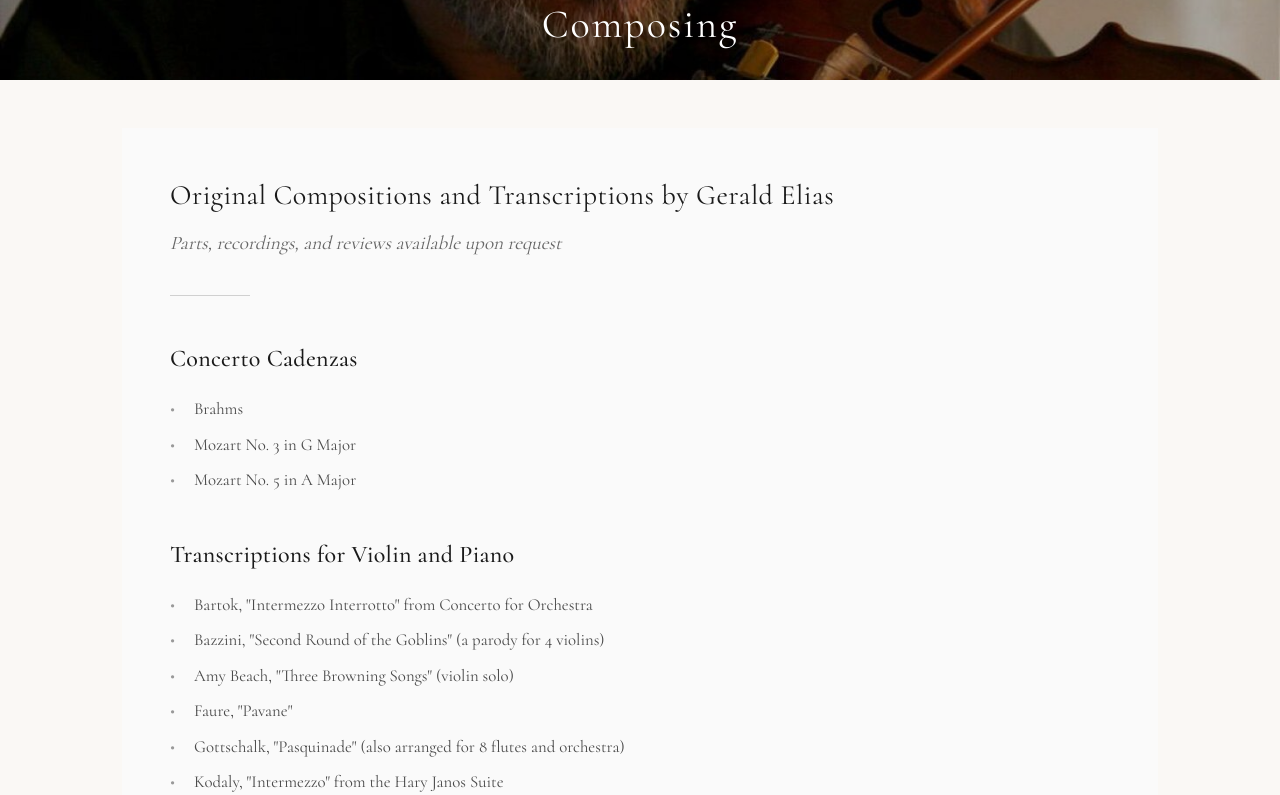
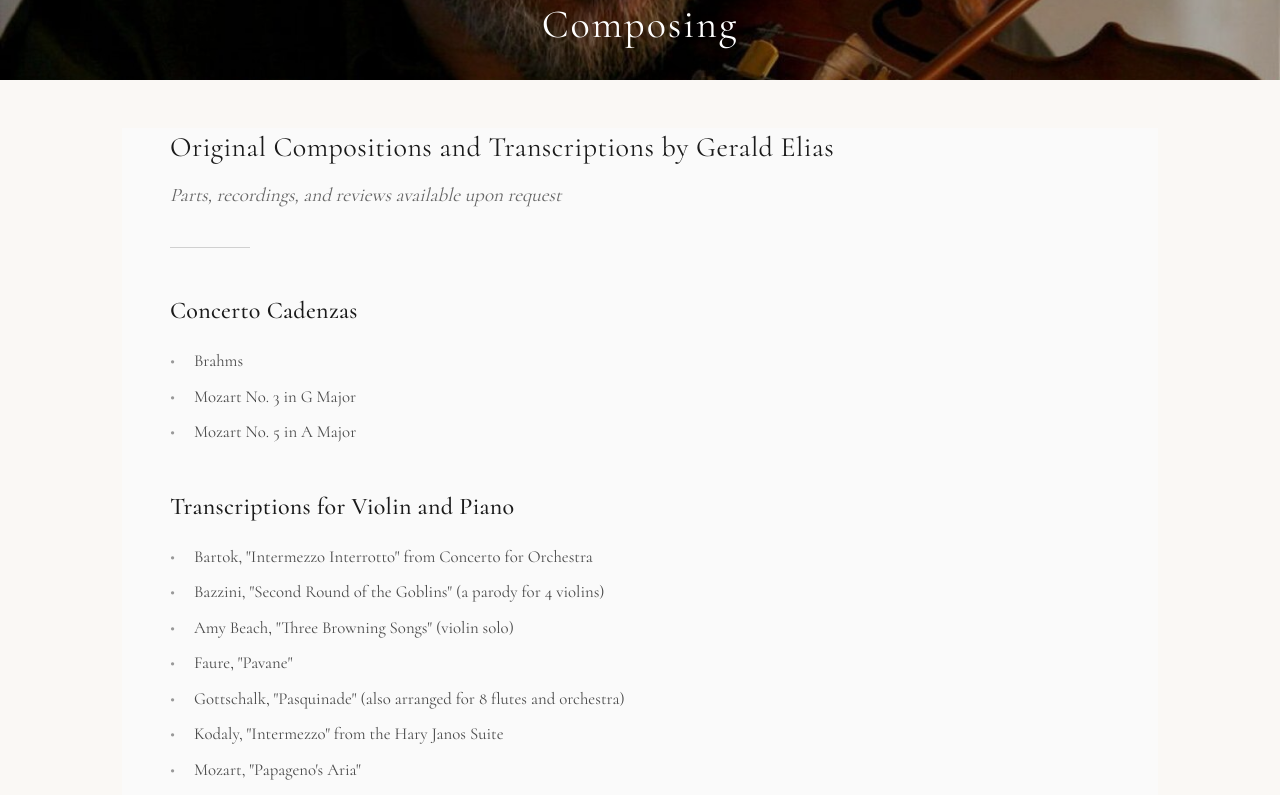
Before and after one commit to konstantinstanmeyer/gerald-elias-new, a Next.js app: page /composing in a window 1280 px wide. Shown: the part 480-1275 px from the top of the page. Built offline with nearby package versions, Linux system fonts and the light colour scheme.

Commit message:
composition card styling fix — production ready

```diff
--- a/app/globals.css
+++ b/app/globals.css
@@ -1139,6 +1139,10 @@ textarea {
   padding: 3rem;
 }
 
+.composition-card:first-of-type {
+  padding: 0rem 3rem 3rem 3rem;
+}
+
 .composition-header {
   font-family: var(--font-display);
   font-size: 1.75rem;
```
